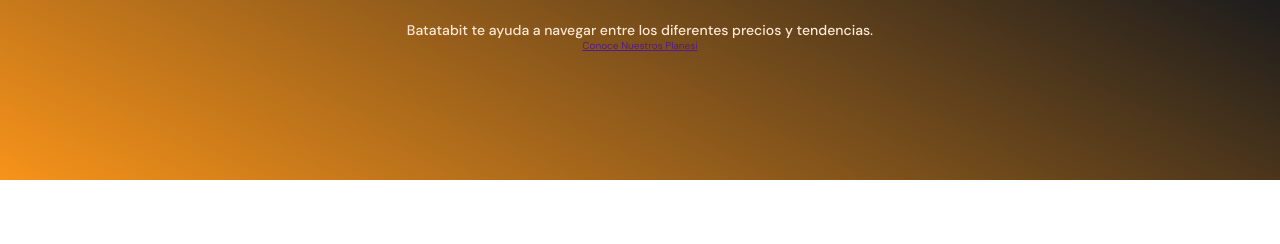
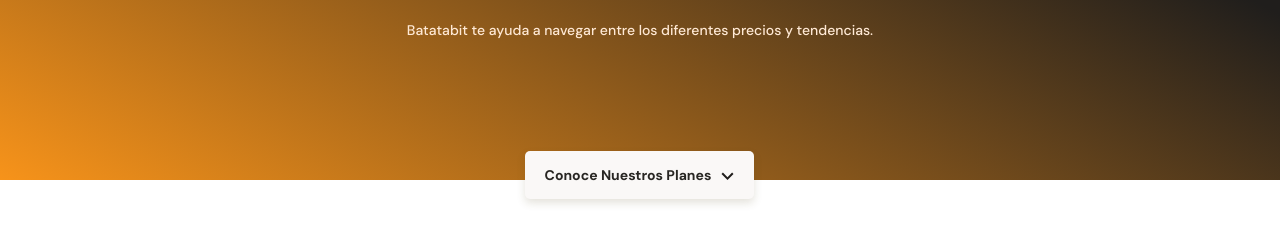
Before and after one commit to MarcoRosselDev/mobile-first, a plain HTML site: page index.html in a window 1280 px wide. Shown: the part 154-398 px from the top of the page. Drawn offline with Linux system fonts and the light colour scheme.

Commit message:
button styles

```diff
--- a/index.html
+++ b/index.html
@@ -16,7 +16,7 @@
         <div class="header--title-container">
             <h1>La próxima revolución en el intercambio de criptomonedas.</h1>
             <p>Batatabit te ayuda a navegar entre los diferentes precios y tendencias.</p>
-            <a href="" class="header--button">Conoce Nuestros Planes<span>i</span></a>
+            <a href="" class="header--button">Conoce Nuestros Planes<span></span></a>
         </div>
     </header>
     <main>
--- a/style.css
+++ b/style.css
@@ -57,3 +57,29 @@ header img{
     line-height: 1.8rem;
     color: var(--soft-orange);
 }
+.header--title-container .header--button{
+    position: absolute;
+    left: calc(50% - 115px);
+    top: 270px;
+    display: block;
+    margin-top: 35px;
+    padding: 15px;
+    width: 229px;
+    height: 48px;
+    background-color: var(--off-white);
+    /* sombra*/
+    box-shadow: 0px 4px 8px rgb(89,73,30,0.16);
+    border: none;
+    border-radius: 5px;
+    font-size: 1.4rem;
+    font-weight: bold;
+    text-decoration: none;
+    color: var(--black);
+}
+.header--button span{
+    display: inline-block;
+    width: 13px;
+    height: 8px;
+    margin-left: 10px;
+    background-image: url('./assets/icons/down-arrow.svg');
+}
```
